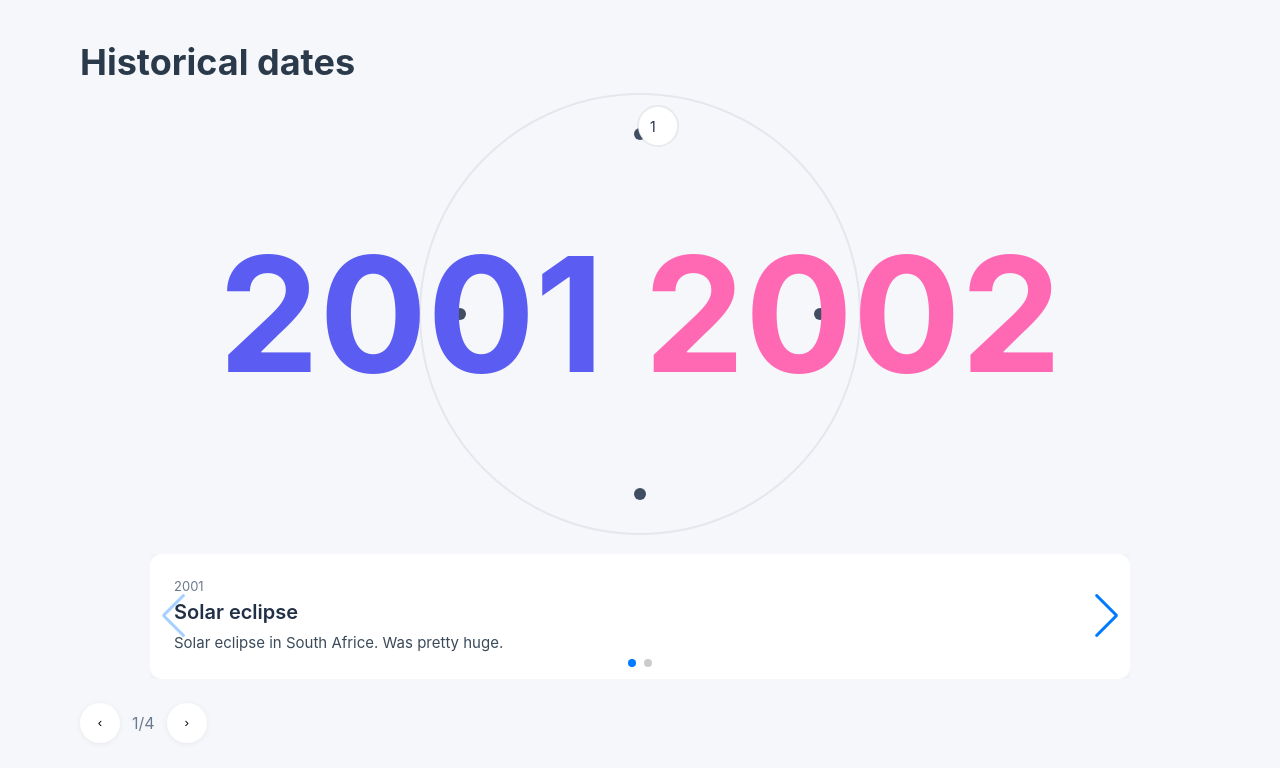
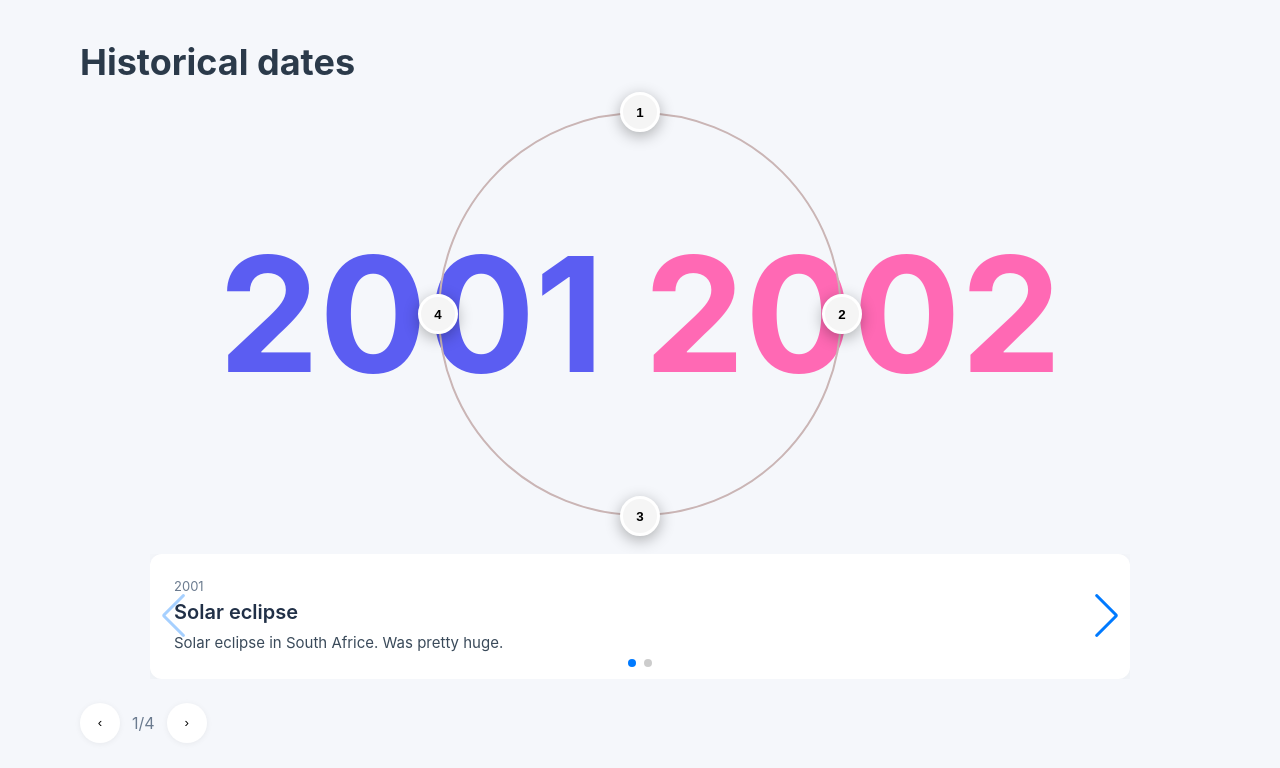
Before and after one commit to Infandel/timeline-into-past, a React app: page / in a window 1280 px wide. Shown: the top 768 px of the page. Built offline with nearby package versions, Linux system fonts and the light colour scheme.

Commit message:
Added animation for circle. Added animation for displayed corner dates.

```diff
--- a/package.json
+++ b/package.json
@@ -9,6 +9,7 @@
 	},
 	"dependencies": {
 		"@gsap/react": "^2.1.2",
+		"clsx": "^2.1.1",
 		"gsap": "^3.12.0",
 		"react": "^18.2.0",
 		"react-dom": "^18.2.0",
--- a/src/components/timeline/Timeline.module.scss
+++ b/src/components/timeline/Timeline.module.scss
@@ -18,38 +18,49 @@
 .numberLarge {
 	font-size: 160px;
 	font-weight: 700;
-	z-index: 2;
+	z-index: -1;
 	color: var(--accent-blue);
 
 	display: flex;
 	gap: 40px;
 
-	span {
+	span:last-child {
 		color: var(--accent-pink);
 	}
 }
 
-.circleWrap {
+.circleContainer {
 	position: absolute;
-	width: 520px;
-	height: 520px;
-	z-index: 1;
 }
 
-.circleLine {
-	stroke: rgba(33, 48, 71, 0.08);
-	stroke-width: 2;
+.mainCircle {
+	width: 400px;
+	height: 400px;
+	border-radius: 50%;
+	border: 2px solid rgb(202, 181, 181);
 }
 
-.controlDot {
-	fill: #213047;
-	opacity: 0.85;
-}
+.circleContent {
+	position: absolute;
+	width: 40px;
+	height: 40px;
+	border-radius: 50%;
+	top: 50%;
+	left: 50%;
+	transform: translate(-50%, -50%);
+	border: 3px solid white;
+	box-shadow: 0 4px 15px rgba(0, 0, 0, 0.3);
+	background-color: whitesmoke;
 
-.activeBubble {
-	fill: white;
-	stroke: rgba(33, 48, 71, 0.08);
-	stroke-width: 2;
+	display: flex;
+	align-items: center;
+	justify-content: center;
+
+	cursor: pointer;
+
+	.innerNumber {
+		font-weight: bold;
+	}
 }
 
 .sliderArea {
--- a/src/components/timeline/Timeline.tsx
+++ b/src/components/timeline/Timeline.tsx
@@ -1,9 +1,10 @@
-import React, { useMemo, useRef } from 'react';
+import React, { useRef, useState } from 'react';
 import { Interval } from '../../data/timelineData';
 import styles from './Timeline.module.scss';
 import EventSlider from '../eventSlider/EventSlider';
 import gsap from 'gsap';
 import { useGSAP } from '@gsap/react';
+import cn from 'clsx';
 
 type Props = {
 	intervals: Interval[];
@@ -14,38 +15,88 @@ type Props = {
 const clamp = (v: number, a: number, b: number) => Math.max(a, Math.min(b, v));
 
 const Timeline: React.FC<Props> = ({ intervals, activeIndex, onChangeIndex }) => {
+	const containerRef = useRef<HTMLDivElement | null>(null);
 	const circleRef = useRef<HTMLDivElement | null>(null);
-	const controlsRef = useRef<SVGGElement | null>(null);
+	const startingYear = useRef<HTMLSpanElement | null>(null);
+	const [startYear, setStartYear] = useState(intervals[activeIndex]?.events[0]?.date);
+	const endingYear = useRef<HTMLSpanElement | null>(null);
+	const [endYear, setEndYear] = useState(intervals[activeIndex]?.events?.at(-1)?.date);
 
-	const points = useMemo(() => {
-		const n = intervals.length;
-		const arr = [];
-		for (let i = 0; i < n; i++) arr.push(i);
-		return arr;
-	}, [intervals.length]);
-
+	// Drawing small circles on a Big main circle
 	useGSAP(
 		() => {
-			const angle = (360 / intervals.length) * activeIndex;
+			if (!circleRef.current || intervals.length === 0) return;
 
-			if (controlsRef.current) {
-				gsap.to(controlsRef.current, { rotation: angle, transformOrigin: '50% 50%', duration: 0.6 });
-			}
+			const radius = circleRef.current.offsetWidth / 2;
+
+			// Position images around the circle
+			intervals.forEach((_, i) => {
+				const angle = (i / intervals.length) * Math.PI * 2 - Math.PI / 2; // start top
+				const image = circleRef.current?.querySelector(`.img-${i}`);
+
+				if (image) {
+					gsap.set(image, {
+						x: Math.cos(angle) * radius,
+						y: Math.sin(angle) * radius,
+					});
+				}
+			});
 		},
-		{ dependencies: [activeIndex, intervals.length] }
+		{ dependencies: [intervals.length], scope: containerRef }
 	);
 
-	// compute positions for points on circle
-	const radius = 180; // visual radius
-	const center = { x: 0, y: 0 };
+	// Animating years changing in dynamic manner
+	useGSAP(
+		() => {
+			// Create an object to animate
+			const obj = { startYear: +startingYear.current!.textContent, endYear: +endingYear.current!.textContent };
 
-	const computePos = (idx: number) => {
-		const n = intervals.length;
-		const angle = (idx / n) * Math.PI * 2 - Math.PI / 2; // start top
-		const x = Math.cos(angle) * radius;
-		const y = Math.sin(angle) * radius;
-		return { x, y };
-	};
+			// compute an end year if available from the current active interval
+			const startYear = Number(intervals[activeIndex]?.events[0]?.date);
+			const endYear = Number(intervals[activeIndex]?.events?.at(-1)?.date);
+
+			gsap.to(obj, {
+				startYear,
+				duration: 0.5, // total duration in seconds
+				ease: 'none',
+				onUpdate: () => {
+					// Round and render the year to the DOM (guarding against null ref)
+					startingYear.current!.textContent = Math.round(+obj.startYear).toString();
+				},
+			});
+			setStartYear(intervals[activeIndex]?.events[0]?.date);
+
+			gsap.to(obj, {
+				endYear,
+				duration: 0.5, // total duration in seconds
+				ease: 'none',
+				onUpdate: () => {
+					// Round and render the year to the DOM (guarding against null ref)
+					endingYear.current!.textContent = Math.round(+obj.endYear).toString();
+				},
+			});
+			setEndYear(intervals[activeIndex]?.events?.at(-1)?.date);
+		},
+		{ dependencies: [intervals.length, activeIndex], scope: containerRef }
+	);
+
+	const { contextSafe } = useGSAP({ dependencies: [activeIndex, intervals.length], scope: containerRef }); // we can pass in a config object as the 1st parameter to make scoping simple
+
+	// ✅ wrapped in contextSafe() - animation will be cleaned up correctly
+	// selector text is scoped properly to the container.
+	const onSegmentClick = contextSafe(() => {
+		gsap.to('.main-circle', {
+			rotation: `+=${360 / intervals.length}`,
+			duration: 0.7,
+			ease: 'power1.inOut',
+		});
+
+		gsap.to('.circle-image', {
+			rotation: `-=${360 / intervals.length}`,
+			duration: 0.7,
+			ease: 'power1.inOut',
+		});
+	});
 
 	return (
 		<div className={styles.timeline}>
@@ -55,41 +106,17 @@ const Timeline: React.FC<Props> = ({ intervals, activeIndex, onChangeIndex }) =>
 
 			<div className={styles.centerArea}>
 				<div className={styles.numberLarge}>
-					{intervals[activeIndex]?.events[0]?.date || '2000'}
-					<span>{intervals[activeIndex]?.events?.at(-1)?.date || '2022'}</span>
+					<span ref={startingYear}>{startYear || '2000'}</span>
+					<span ref={endingYear}>{endYear || '2022'}</span>
 				</div>
-
-				<div className={styles.circleWrap} ref={circleRef}>
-					<svg width='520' height='520' viewBox='0 0 520 520' className={styles.circleSvg}>
-						<g transform='translate(260,260)'>
-							<circle r='220' className={styles.circleLine} fill='none' />
-
-							{/* control points */}
-							<g ref={controlsRef}>
-								{points.map((i) => {
-									const p = computePos(i);
-									return (
-										<g key={i} transform={`translate(${p.x}, ${p.y})`}>
-											<circle
-												className={styles.controlDot}
-												r='6'
-												onClick={() => onChangeIndex(i)}
-												style={{ cursor: 'pointer' }}
-											/>
-											{i === activeIndex && (
-												<g transform={`translate(18,-8)`}>
-													<circle r='20' className={styles.activeBubble} />
-													<text x='-8' y='6' fontSize='14' fill='#213047'>
-														{i + 1}
-													</text>
-												</g>
-											)}
-										</g>
-									);
-								})}
-							</g>
-						</g>
-					</svg>
+				<div ref={containerRef} className={styles.circleContainer}>
+					<div ref={circleRef} className={cn('main-circle', styles.mainCircle)}>
+						{intervals.map((_, i) => (
+							<button key={i} className={cn(`circle-image`, styles.circleContent, `img-${i}`)} onClick={onSegmentClick}>
+								<div className={styles.innerNumber}>{i + 1}</div>
+							</button>
+						))}
+					</div>
 				</div>
 			</div>
 
--- a/src/data/timelineData.ts
+++ b/src/data/timelineData.ts
@@ -60,7 +60,7 @@ const data: Interval[] = [
 	{
 		id: 'i2022',
 		events: [
-			{ id: 'e5', title: 'Science', date: '2004', description: 'Another key thing in 2022.' },
+			{ id: 'e5', title: 'Science', date: '2014', description: 'Another key thing in 2022.' },
 			{ id: 'e6', title: 'Event B', date: '2015', description: 'Super serious event was happened' },
 		],
 	},
```
Also changed, not shown: 2 other files (tests, documents, lock files or other folders).
